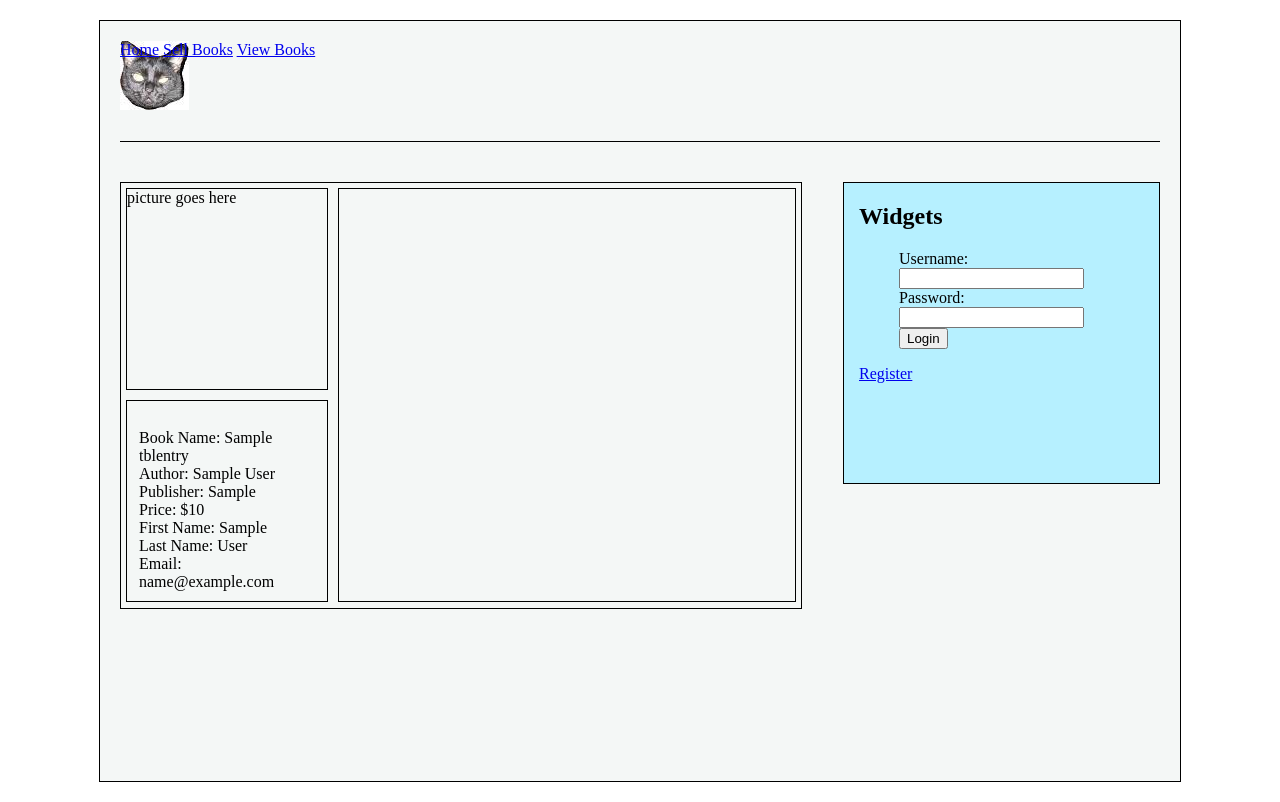
After one commit to akereliuk/DanWu, a PHP site: page /bookdetails.php?intEntryID=1 in a window 1280 px wide. The commit adds this page. Run offline with PHP 8.4, Linux system fonts and the light colour scheme; tables that the repository leaves empty hold one stand-in row (values such as "Sample post"); some libraries are stand-ins or nearby versions.

Commit message:
Added book description page.

```diff
--- /dev/null
+++ b/bookdetails.php
@@ -0,0 +1,21 @@
+<?php include "header.php" ?>
+	<? $arrEntryDetails = getEntryDetails($_GET['intEntryID']); ?>
+	<div class="totalBox">
+		<div class="pictureBox">
+			picture goes here
+		</div>
+		<div class="descriptionBox">
+		</div>
+		<div class="infoBox">
+			<ul class="infoUL">
+				<li>Book Name: <?=$arrEntryDetails['strBookName']?></li>
+				<li>Author: <?=$arrEntryDetails['strAuthor']?></li>
+				<li>Publisher: <?=$arrEntryDetails['strPublisher']?></li>
+				<li>Price: $<?=$arrEntryDetails['dblPrice']?></li>
+				<li>First Name: <?=$arrEntryDetails['strFirstName']?></li>
+				<li>Last Name: <?=$arrEntryDetails['strLastName']?></li>
+				<li>Email: <?=$arrEntryDetails['strEmail']?></li>
+			</ul>
+		</div>
+	</div>
+<?php include "footer.php"; ?>
--- a/core/functions/entry.php
+++ b/core/functions/entry.php
@@ -18,3 +18,22 @@ function delete_entry($intEntryID){
 	$strSQL = "DELETE FROM tblEntry WHERE intEntryID = '" . $intEntryID . "'";
 	mysql_query($strSQL);
 }
+
+function getEntryDetails($intEntryID){
+	$arrReturn = array();
+	$strSQL = "SELECT strFirstName, strLastName, strEmail, strBookName, strAuthor, strPublisher, dtmDate, dblPrice
+						FROM tblEntry
+							INNER JOIN tblUser ON tblEntry.intUserID = tblUser.intUserID
+								WHERE intEntryID = '" . $intEntryID . "'";
+	$rsResult = mysql_query($strSQL);
+	while($row = mysql_fetch_array($rsResult)){
+		$arrReturn['strBookName'] = $row['strBookName'];
+		$arrReturn['strAuthor'] = $row['strAuthor'];
+		$arrReturn['strPublisher'] = $row['strPublisher'];
+		$arrReturn['dblPrice'] = $row['dblPrice'];
+		$arrReturn['strFirstName'] = $row['strFirstName'];
+		$arrReturn['strLastName'] = $row['strLastName'];
+		$arrReturn['strEmail'] = $row['strEmail'];
+	}
+	return $arrReturn;
+}
--- a/main.css
+++ b/main.css
@@ -29,6 +29,36 @@ body{
 	margin:20px;
 }
 
+.pictureBox{
+	float:left;
+	width:200px;
+	height:200px;
+	border:1px solid black;
+	margin:5px;
+}
+
+.infoBox{
+	float:left;
+	width:200px;
+	height:200px;
+	border:1px solid black;
+	margin:5px;
+}
+
+.totalBox{
+	width:680px;
+	height:425px;
+	border:1px solid black;
+}
+
+.descriptionBox{
+	float:right;
+	margin:5px;
+	width:456px;
+	height:412px;
+	border:1px solid black;
+}
+
 .widgets{
 	background-color:#B6F0FF;
 	width:300px;
@@ -42,3 +72,7 @@ body{
 li{
 	list-style-type: none;
 }
+
+.infoUL{
+	padding:12px;
+}
```
Also changed, not shown: core/scripts/CreateDB.sql (+5 -16 lines), sellbooks.php (+10 -27 lines), viewbooks.php (+4 -3 lines).
